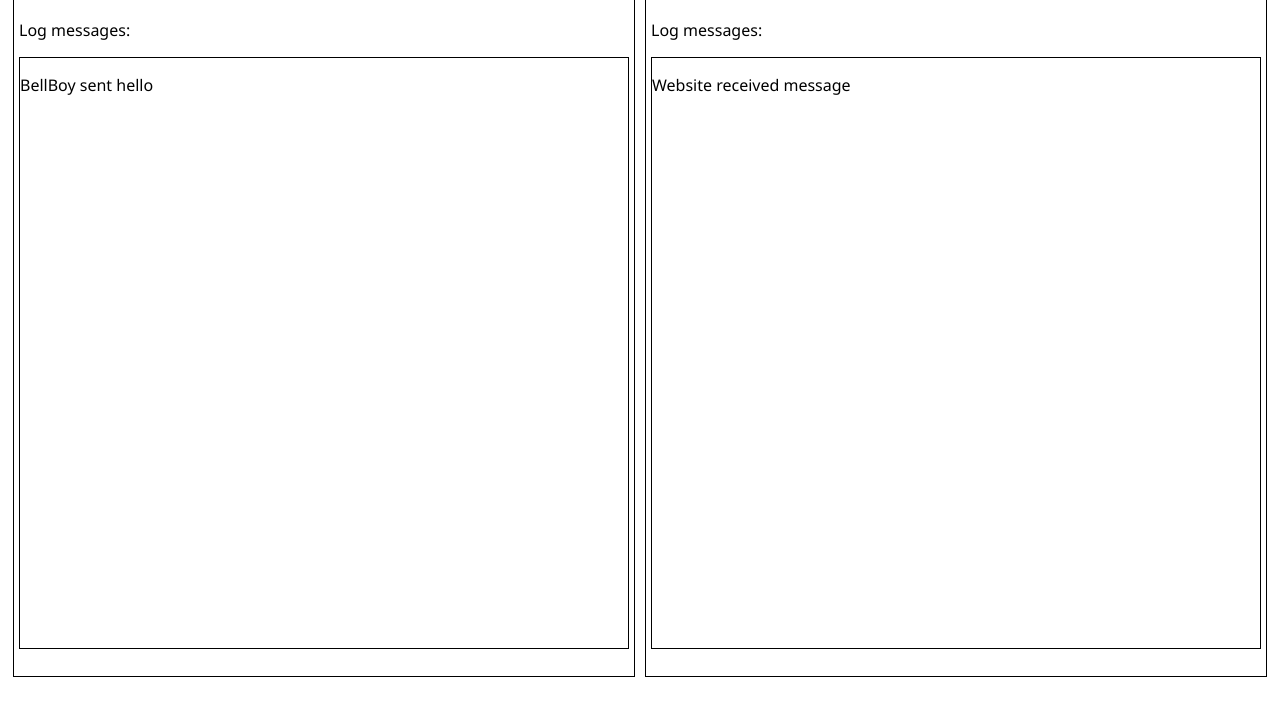
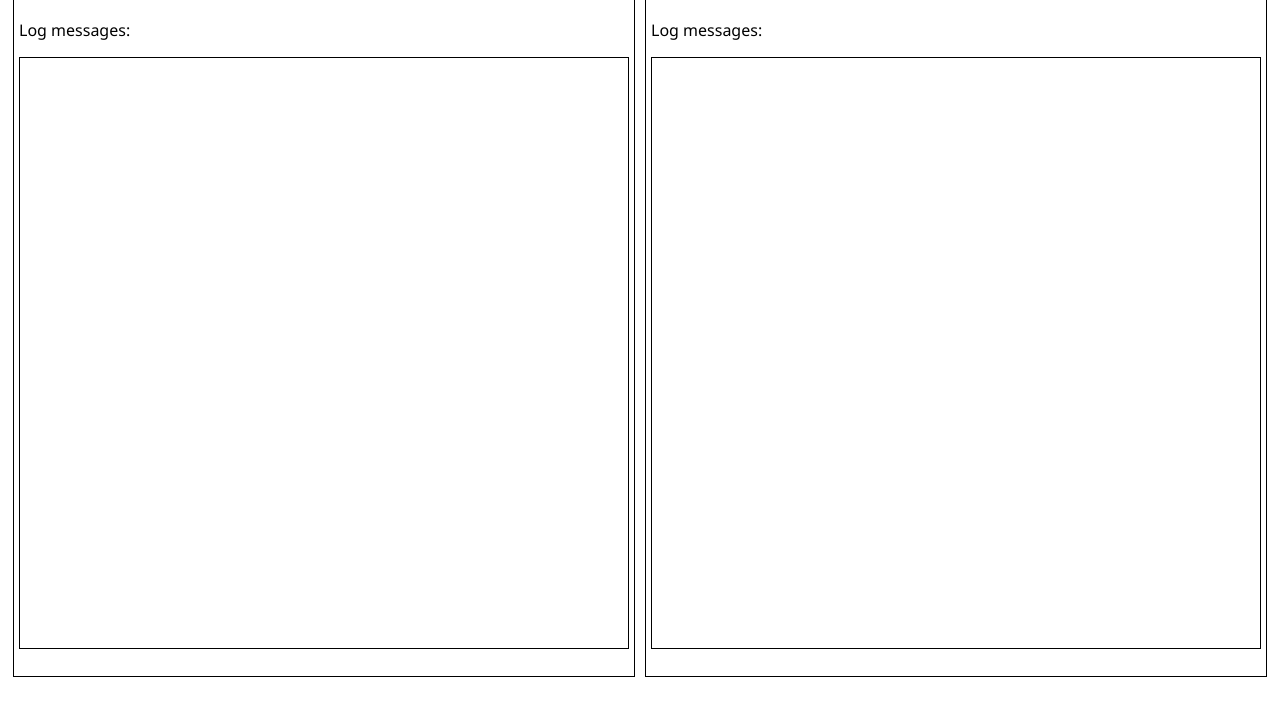
Before and after one commit to Bellboy-Capstone/WebSocket, a website: page index.html in a window 1280 px wide. Shown: the part 86-800 px from the top of the page. Drawn offline with Linux system fonts and the light colour scheme.

Commit message:
Remove function tests.

```diff
--- a/index.html
+++ b/index.html
@@ -99,10 +99,6 @@
        */
 
       window.addEventListener("load", function (event) {
-        // Feature functions:
-        addText(" BellBoy sent hello", "bellboy-text");
-        addText(" Website received message", "website-text");
-
         setupBellboy();
         setupWebsite();
         onClose();
```
